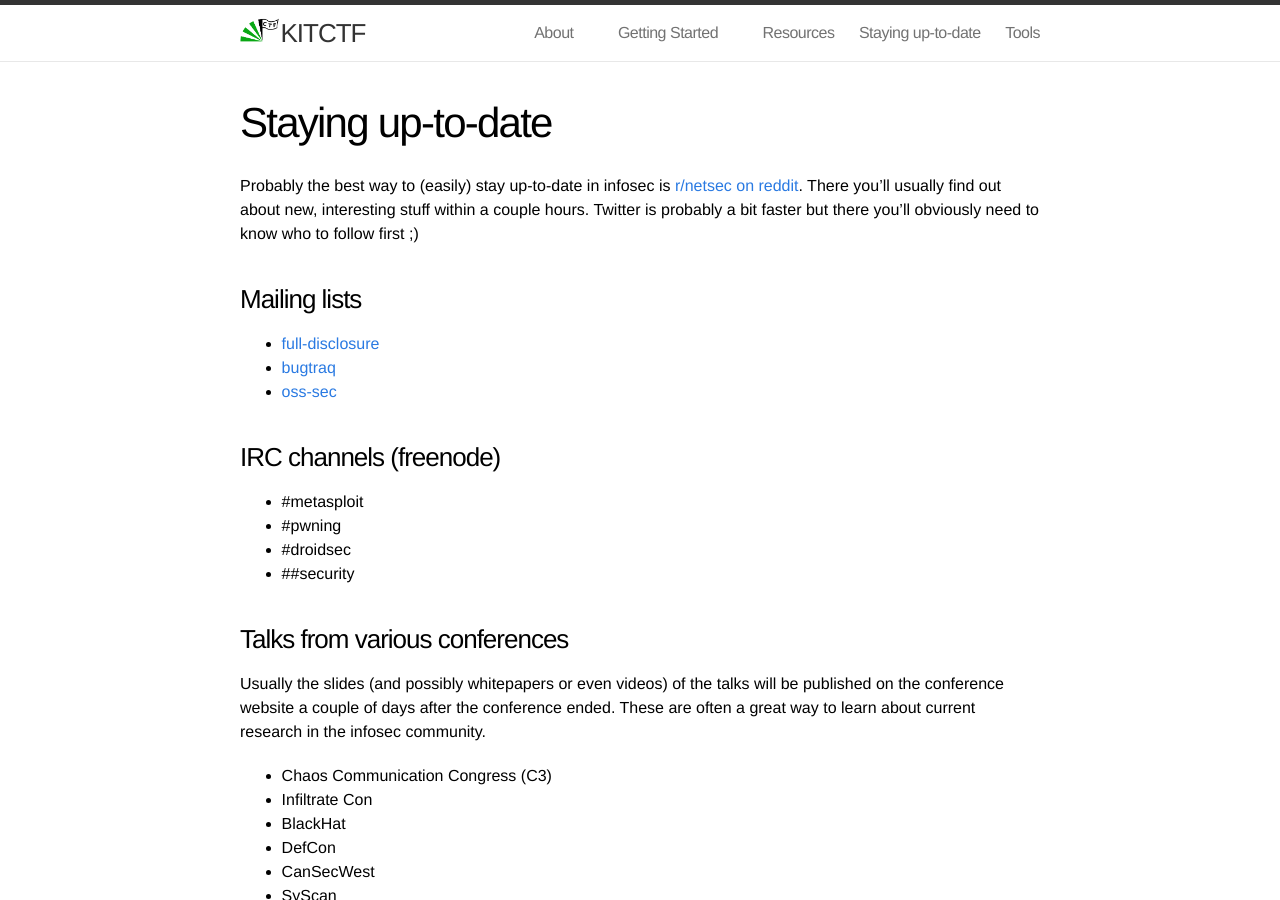
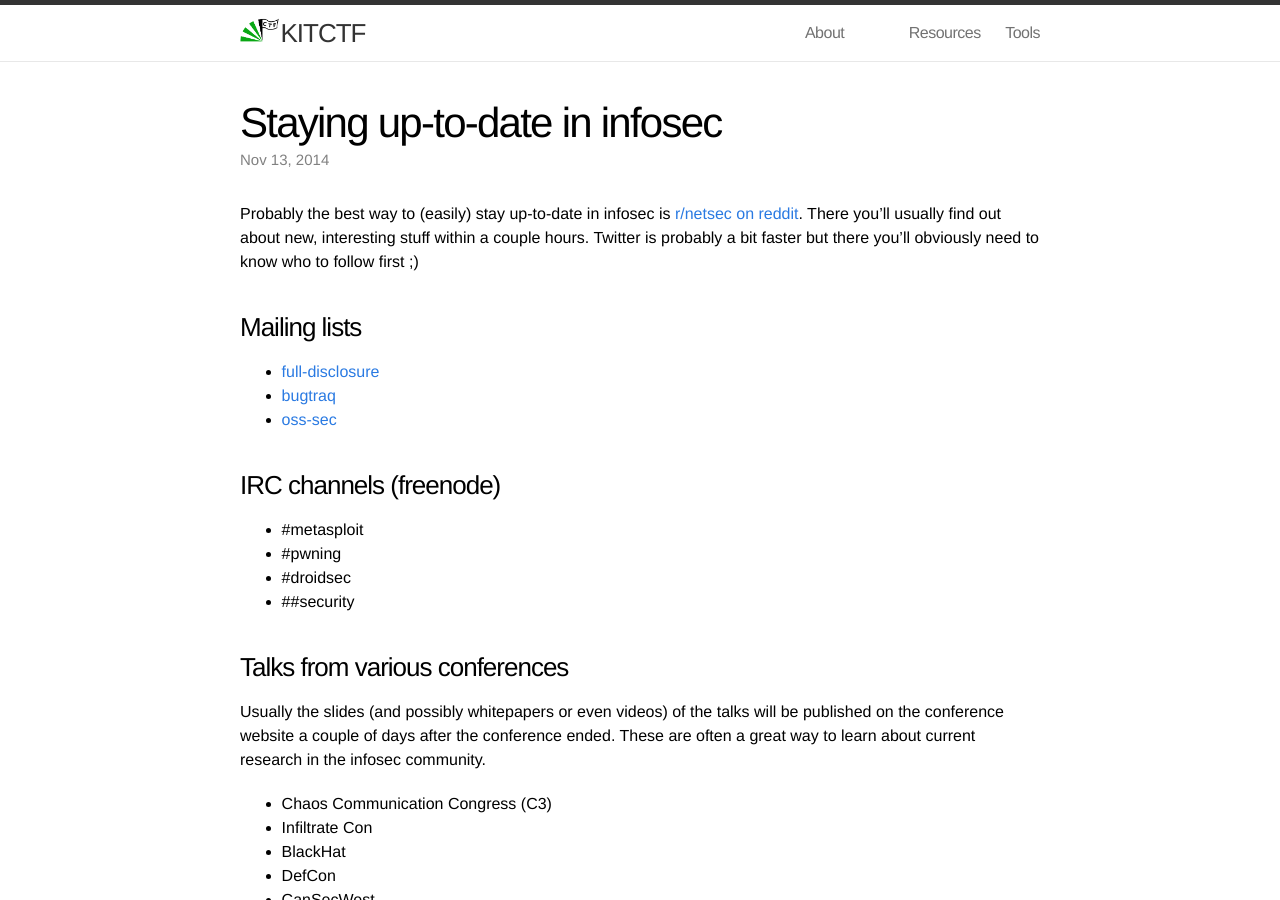
Before and after one commit to kitctf/www, a Jekyll site: the page built from _posts/2014-11-13-staying-up-to-date.md, in a window 1280 px wide and 900 px high. Built offline with Jekyll 4.4.1, drawn with Linux system fonts in a browser that asks for light colours.

Commit message:
Page -> Posts

```diff
--- a/staying-updated.md
+++ b/_posts/2014-11-13-staying-up-to-date.md
@@ -1,6 +1,7 @@
 ---
-layout: page
-title: "Staying up-to-date"
+layout: post
+title: "Staying up-to-date in infosec"
+categories: sticky
 permalink: /staying-up-to-date/
 ---
 
```
Also changed, not shown: _posts/2014-11-13-getting-started.md (renamed from getting-started.md, +2 -1 lines).
